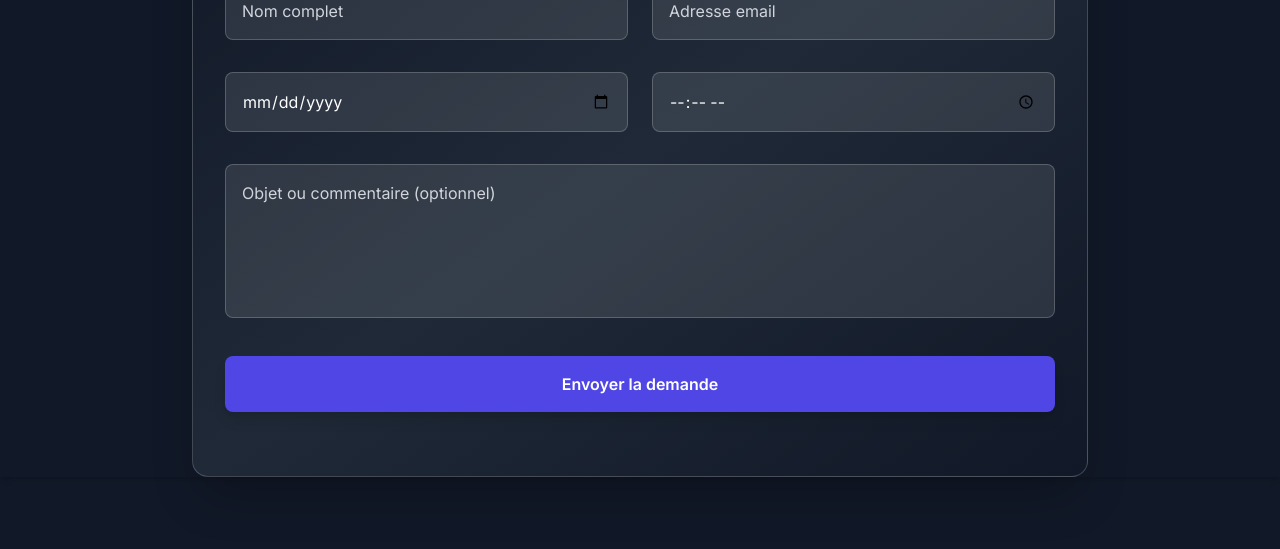
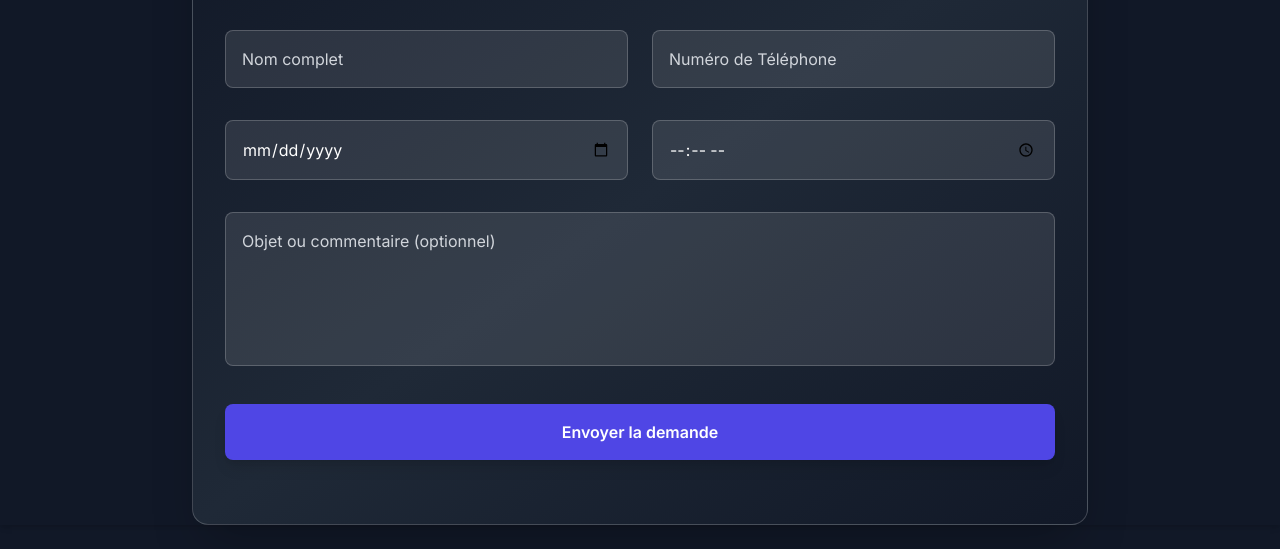
Before and after one commit to White2674/LTD-Grove-Street, a plain HTML site: page contact.html in a window 1280 px wide. Shown: the part 251-800 px from the top of the page. Drawn offline with nearby package versions, Linux system fonts and the light colour scheme.

Commit message:
contact.html

```diff
--- a/contact.html
+++ b/contact.html
@@ -123,7 +123,7 @@ nav a {
 </html>
 
 <section
-  class="max-w-4xl mx-auto px-8 py-16 mt-20 bg-gradient-to-br from-gray-900 via-gray-800 to-gray-900 rounded-2xl shadow-2xl backdrop-blur-md border border-white/20"
+  class="max-w-4xl mx-auto px-8 py-16 mt-32 bg-gradient-to-br from-gray-900 via-gray-800 to-gray-900 rounded-2xl shadow-2xl backdrop-blur-md border border-white/20"
 >
   <h2 class="text-4xl font-extrabold text-center mb-12 text-white tracking-tight">
     Prendre un
@@ -143,9 +143,9 @@ nav a {
         class="p-4 rounded-lg bg-white/10 border border-white/20 text-white placeholder-gray-300 focus:ring-2 focus:ring-indigo-500 focus:outline-none"
       />
       <input
-        type="email"
-        name="Email"
-        placeholder="Adresse email"
+        type="text"
+        name="Numéro de Téléphone"
+        placeholder="Numéro de Téléphone"
         required
         class="p-4 rounded-lg bg-white/10 border border-white/20 text-white placeholder-gray-300 focus:ring-2 focus:ring-indigo-500 focus:outline-none"
       />
```
